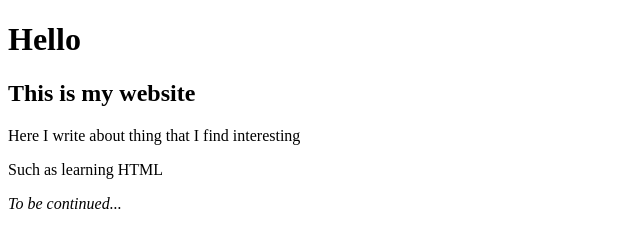
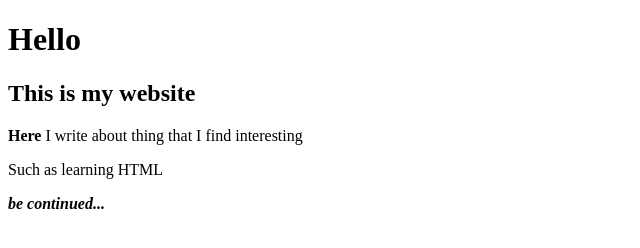
Before and after one commit to HeidiKeskitalo2020/lapio-website, a plain HTML site: page index.html in a window 1280 px wide. Shown: the full height of the page, 0-640 px from the left. Drawn offline with Linux system fonts and the light colour scheme.

Commit message:
Part 3, add third exercise

```diff
--- a/index.html
+++ b/index.html
@@ -13,9 +13,10 @@
   <h1>Hello</h1>
 
   <h2>This is my website</h2>
-  <p>Here I write about thing that I find interesting</p>
+  <p> <Strong> Here </Strong> I write about thing that I find interesting</p>
   <p>Such as learning HTML</p>
-  <em>To be continued...</em>
+  <em> <strong>  be continued...</strong>  </em>
+
 </body>
 
 </html>
```
